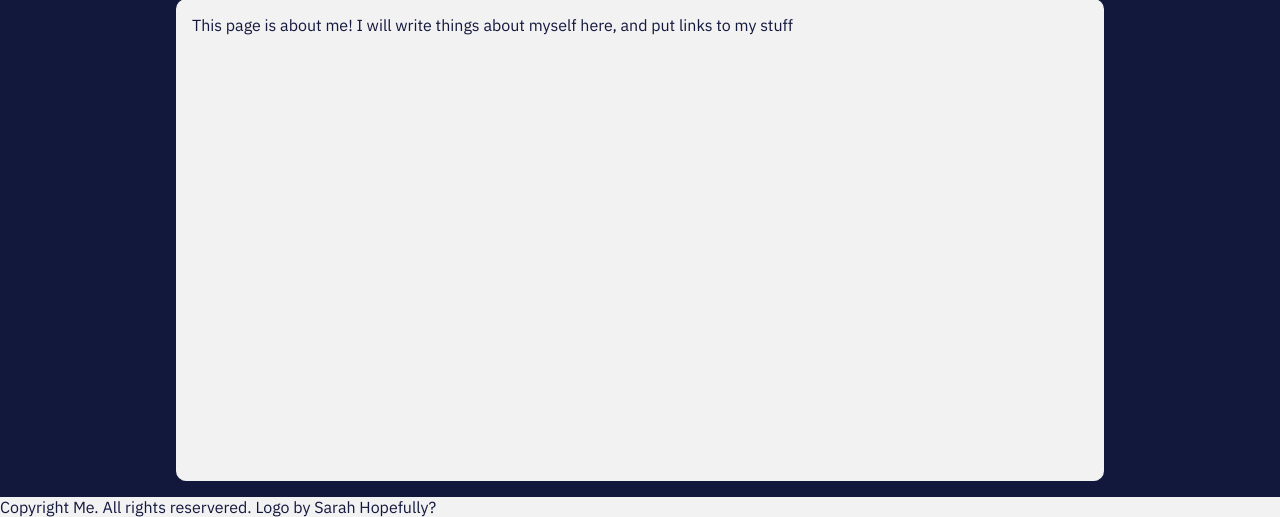
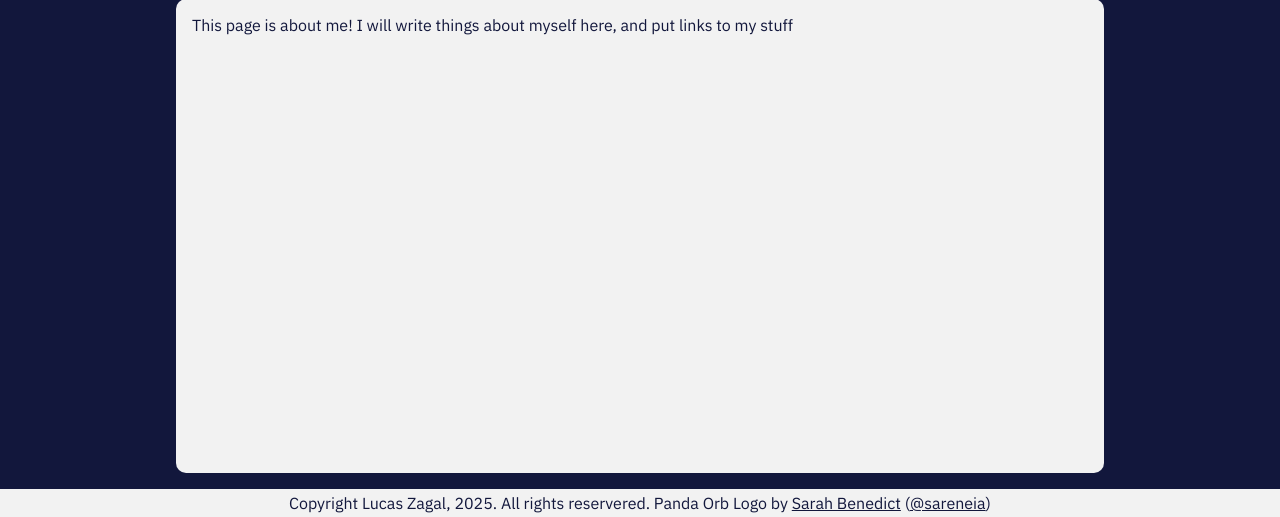
Before and after one commit to Arcane-Panda/personal-blog, a Django app: page /about/ in a window 1280 px wide. Shown: the part 283-800 px from the top of the page. Run offline with Django 5.2, Linux system fonts and the light colour scheme; data that the repository does not hold is empty; some web fonts are replaced.

Commit message:
replaced placeholder footer

```diff
--- a/blogPosts/templates/bio.html
+++ b/blogPosts/templates/bio.html
@@ -11,6 +11,7 @@
     <p>This page is about me! I will write things about myself here, and put links to my stuff</p>
    </article>
 
+   {%include 'sidebar.html'%}
 </main>
 
-<footer>Copyright Me. All rights reservered. Logo by Sarah Hopefully?</footer>
+{%include 'footer.html'%}
--- a/blogPosts/templates/blog-post.html
+++ b/blogPosts/templates/blog-post.html
@@ -40,4 +40,4 @@
     {%include 'sidebar.html'%}
 </main>
 
-<footer>Copyright Me. All rights reservered. Logo by Sarah Hopefully?</footer>
+{%include 'footer.html'%}
--- a/blogPosts/templates/error-page.html
+++ b/blogPosts/templates/error-page.html
@@ -16,4 +16,4 @@
     {%include 'sidebar.html'%}
 </main>
 
-<footer>Copyright Me. All rights reservered. Logo by Sarah Hopefully?</footer>
+{%include 'footer.html'%}
--- /dev/null
+++ b/blogPosts/templates/footer.html
@@ -0,0 +1 @@
+<footer><p>Copyright Lucas Zagal, 2025. All rights reservered. Panda Orb Logo by <a href="https://sbenedict.myportfolio.com/work"> Sarah Benedict</a> (<a href="https://www.instagram.com/sareneiaa/">@sareneia</a>) </p></footer>
--- a/blogPosts/templates/index.html
+++ b/blogPosts/templates/index.html
@@ -32,4 +32,4 @@
     {%include 'sidebar.html'%}
 </main>
 
-<footer>Copyright Me. All rights reservered. Logo by Sarah Hopefully?</footer>
+{%include 'footer.html'%}
--- a/blogPosts/templates/search-results.html
+++ b/blogPosts/templates/search-results.html
@@ -28,4 +28,4 @@
     {%include 'sidebar.html'%}
 </main>
 
-<footer>Copyright Me. All rights reservered. Logo by Sarah Hopefully?</footer>
+{%include 'footer.html'%}
--- a/static/main.css
+++ b/static/main.css
@@ -43,7 +43,8 @@
 table{line-height: 1.5;  background-color: #F2F2F2; border-radius: 10px 10px 0 0; padding: 1rem 1rem 1rem 1rem;}
 table img{max-height: 250px; max-width:250px;}
 table tfoot td{display: table-footer-group;}
-footer{background-color: #F2F2F2;  height: 15%; display: flex; flex-direction: row;}
+footer{background-color: #F2F2F2;  height: 15%; display: flex; flex-direction: row; justify-content:center}
+footer p{margin:0.25rem 0 0.25rem 0}
 
 /*extra search results css*/
 main div h1{background-color: #F2F2F2; color: #3F5DCC; margin-bottom: 0; margin-top: 0; border-radius:  10px 10px 0 0; padding: 1rem 1rem 1rem 1rem;}
```
